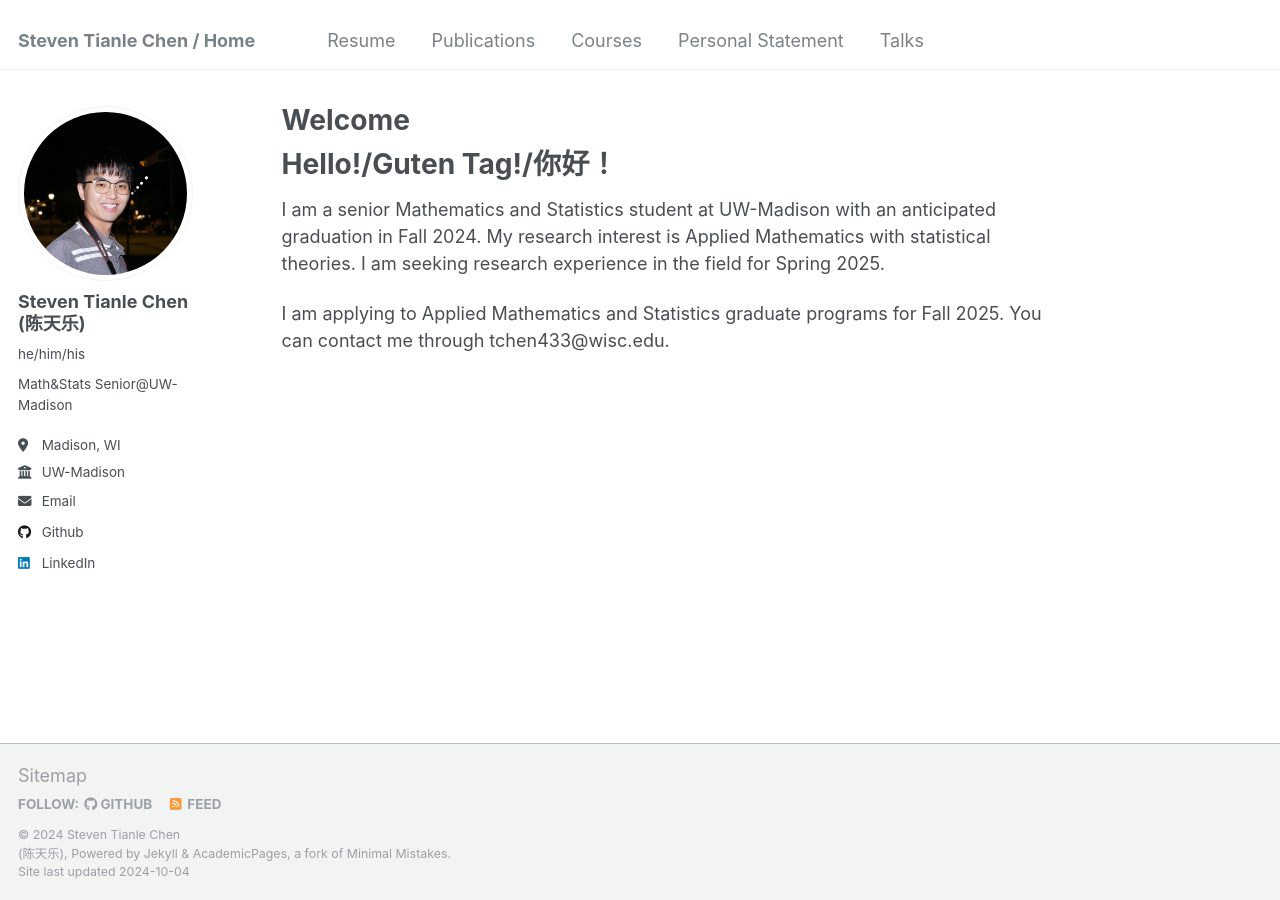
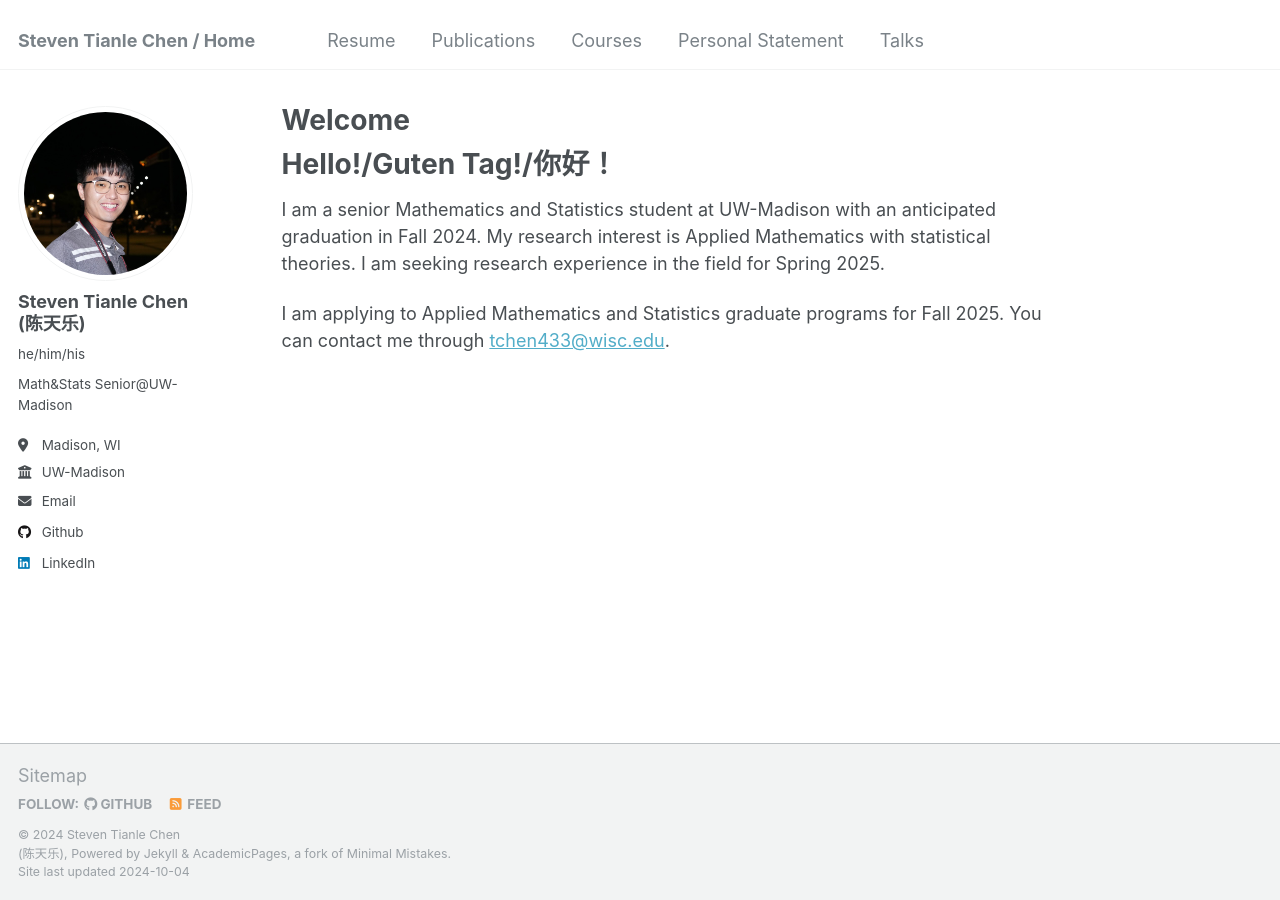
Before and after one commit to sttlchen/sttlchen.github.io, a Jekyll site: the page built from _pages/about.md, in a window 1280 px wide. Built offline with Jekyll 4.4.1, drawn with Linux system fonts in a browser that asks for light colours; part of the change alters nothing that is shown.

```diff
--- a/_pages/about.md
+++ b/_pages/about.md
@@ -11,4 +11,4 @@ Hello!/Guten Tag!/你好！
 ======
 I am a senior Mathematics and Statistics student at UW-Madison with an anticipated graduation in Fall 2024. My research interest is Applied Mathematics with statistical theories. I am seeking research experience in the field for Spring 2025.
 
-I am applying to Applied Mathematics and Statistics graduate programs for Fall 2025. You can contact me through tchen433@wisc.edu.
+I am applying to Applied Mathematics and Statistics graduate programs for Fall 2025. You can contact me through <a href="mailto:tchen433@wisc.edu">tchen433@wisc.edu</a>.
```
